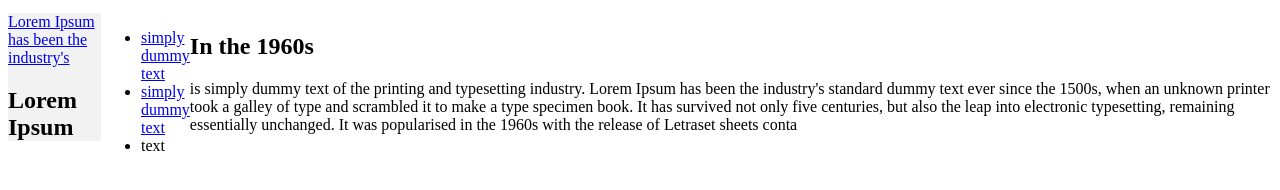
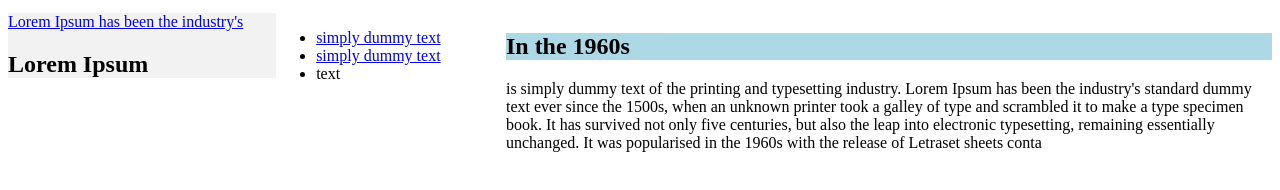
Before and after one commit to ReneIbanez/demosite, a plain HTML site: page index.html in a window 1280 px wide. Shown: the part 370-560 px from the top of the page. Drawn offline with Linux system fonts and the light colour scheme.

Commit message:
working on the demo site and working on flexbox adjustments

```diff
--- a/css/main.css
+++ b/css/main.css
@@ -39,16 +39,36 @@ nav ul li input{
   width: 100%;
 }
 
+
 .mainSection{
   width: 100%;
   display: flex;
 
 }
 .mainSection .campusTag-row{
-
+width: 35%;
 }
 
 .mainSection .campusTag-row .campusTag-wrapper{
   background: rgba(195, 195, 195, 0.22);
-  flex-grow: 2
+  flex-grow: 2;
 }
+
+.aside-section{
+  width: 30%;
+}
+.aside-section ul{
+  width: 100%;
+}
+
+.aside-section ul li{
+  width: 100%
+}
+
+.middle-section{
+  width: 100%;
+}
+
+.middle-section h1{
+  background: lightblue;
+}
--- a/index.html
+++ b/index.html
@@ -30,14 +30,14 @@
         <h1>Lorem Ipsum</h1>
       </div>
     </div>
-    <div class="">
+    <div class="aside-section">
       <ul>
         <li><a href="#">simply dummy text</a></li>
         <li><a href="#">simply dummy text</a></li>
         <li><a href="#"></a>text</li>
       </ul>
     </div>
-    <div class="">
+    <div class="middle-section">
       <h1>In the 1960s </h1>
       <p> is simply dummy text of the printing and typesetting industry. Lorem Ipsum has been the industry's standard dummy text ever since the 1500s, when an unknown printer took a galley of type and scrambled it to make a type specimen book. It has survived not only five centuries, but also the leap into electronic typesetting, remaining essentially unchanged. It was popularised in the 1960s with the release of Letraset sheets conta</p>
     </div>
```
